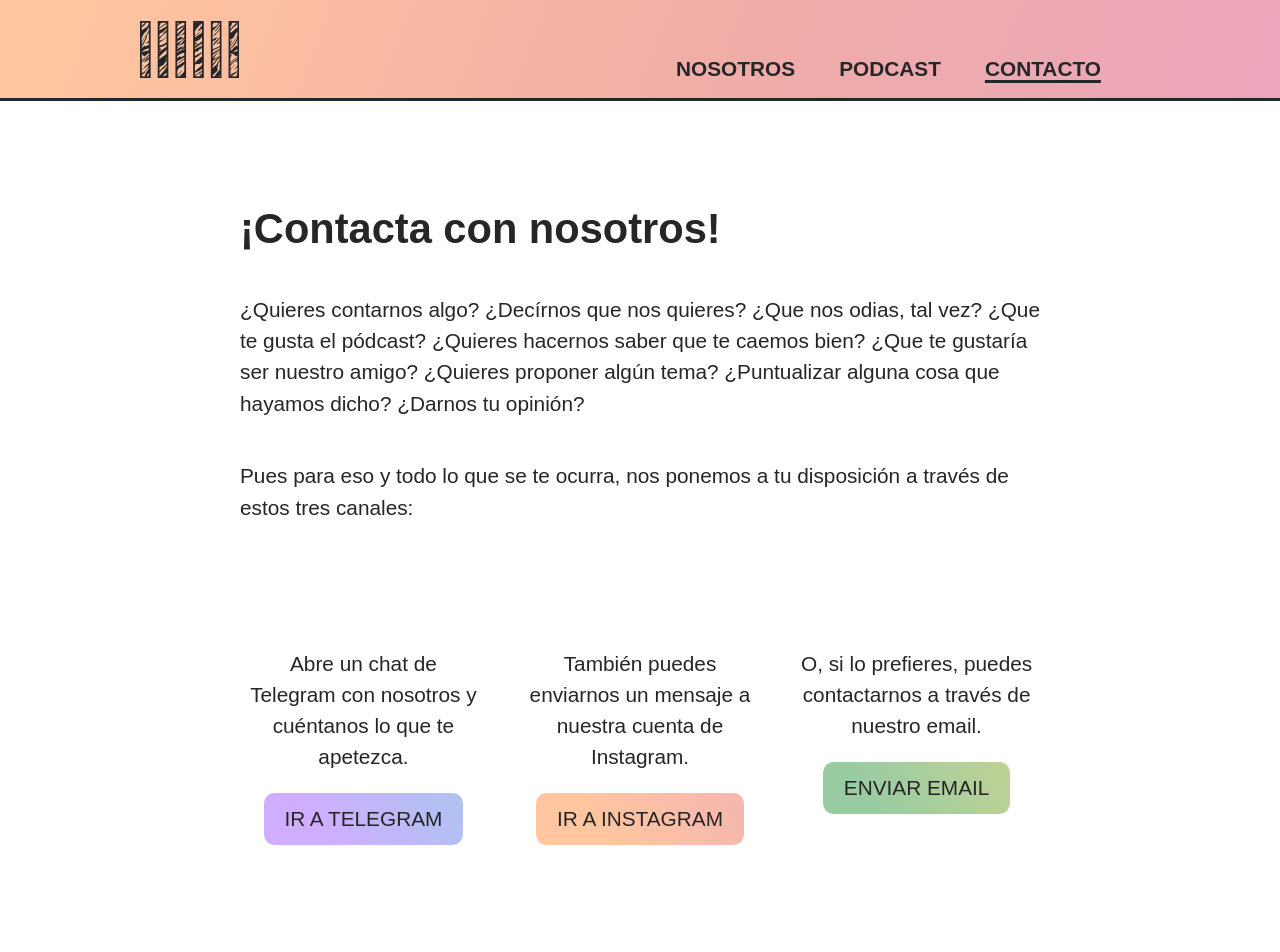
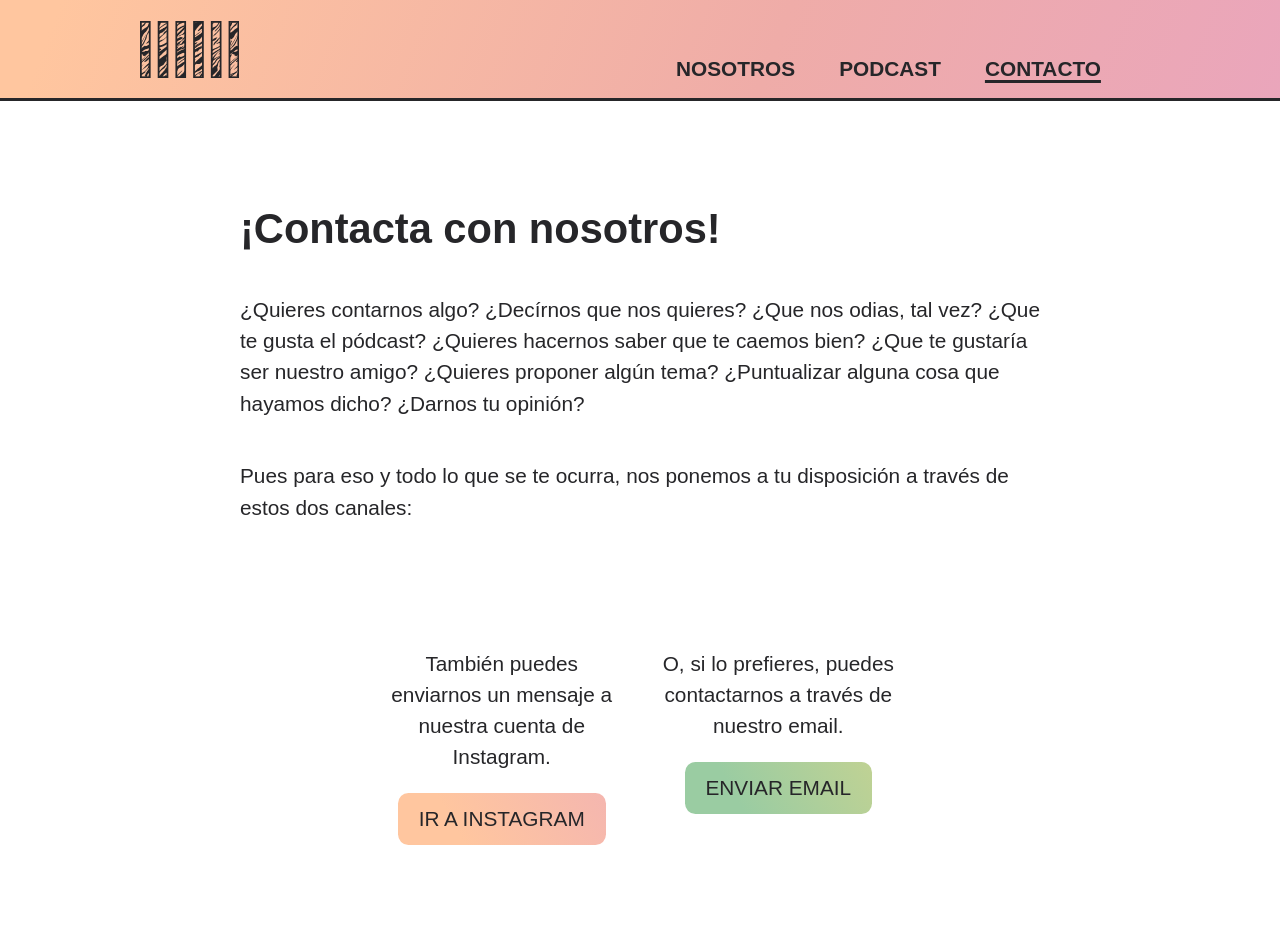
Before and after one commit to aaronadal/cebrasdepaso, a Vue app: page /contacto in a window 1280 px wide. Shown: the top 952 px of the page. Built offline with nearby package versions, Linux system fonts and the light colour scheme; a small style sheet from the web is missing.

Commit message:
Remove Telegram

```diff
--- a/src/components/layout/PageFooter.vue
+++ b/src/components/layout/PageFooter.vue
@@ -2,6 +2,7 @@
 import Icon from '@/components/Icon.vue'
 import {
   CONTACT_EMAIL,
+  INSTAGRAM_URL,
   PODCAST_AMAZON_MUSIC_URL,
   PODCAST_APPLE_PODCASTS_URL,
   PODCAST_GOOGLE_PODCASTS_URL,
@@ -97,14 +98,7 @@ const showMoreAudioSources = ref(false);
             <div>Por donde tú quieras</div>
             <div class="icon-items">
               <div>
-                <a href="https://cebrasdepaso.t.me" target="_blank">
-                  <Tooltip message="Por Telegram">
-                    <Icon class="icon-item icon" weight="light" icon="telegram-logo" />
-                  </Tooltip>
-                </a>
-              </div>
-              <div>
-                <a href="https://instagram.com/cebrasdepaso" target="_blank">
+                <a :href="INSTAGRAM_URL" target="_blank">
                   <Tooltip message="Por Instagram">
                     <Icon class="icon-item icon" weight="light" icon="instagram-logo" />
                   </Tooltip>
--- a/src/styles/pages/_contact.scss
+++ b/src/styles/pages/_contact.scss
@@ -19,19 +19,19 @@
 
       &:nth-child(1) {
         .button {
-          background-image: var(--gradient-4);
+          background-image: var(--gradient-1);
         }
       }
 
       &:nth-child(2) {
         .button {
-          background-image: var(--gradient-1);
+          background-image: var(--gradient-7);
         }
       }
 
       &:nth-child(3) {
         .button {
-          background-image: var(--gradient-7);
+          background-image: var(--gradient-4);
         }
       }
     }
--- a/src/views/ContactView.vue
+++ b/src/views/ContactView.vue
@@ -1,6 +1,6 @@
 <script setup lang="ts">
 import Icon from "@/components/Icon.vue";
-import {CONTACT_EMAIL, INSTAGRAM_URL, TELEGRAM_URL} from "@/config";
+import {CONTACT_EMAIL, INSTAGRAM_URL} from "@/config";
 </script>
 
 <template>
@@ -10,15 +10,10 @@ import {CONTACT_EMAIL, INSTAGRAM_URL, TELEGRAM_URL} from "@/config";
       <p>¿Quieres contarnos algo? ¿Decírnos que nos quieres? ¿Que nos odias, tal vez? ¿Que te gusta el pódcast?
         ¿Quieres hacernos saber que te caemos bien? ¿Que te gustaría ser nuestro amigo? ¿Quieres proponer algún tema?
         ¿Puntualizar alguna cosa que hayamos dicho? ¿Darnos tu opinión?</p>
-      <p>Pues para eso y todo lo que se te ocurra, nos ponemos a tu disposición a través de estos tres canales:</p>
+      <p>Pues para eso y todo lo que se te ocurra, nos ponemos a tu disposición a través de estos dos canales:</p>
     </section>
     <section class="container">
       <div class="contact-channels">
-        <div>
-          <Icon icon="telegram-logo" weight="light" />
-          <p>Abre un chat de Telegram con nosotros y cuéntanos lo que te apetezca. </p>
-          <a class="button" :href="TELEGRAM_URL" target="_blank">Ir a Telegram</a>
-        </div>
         <div>
           <Icon icon="instagram-logo" weight="light" />
           <p>También puedes enviarnos un mensaje a nuestra cuenta de Instagram. </p>
```
